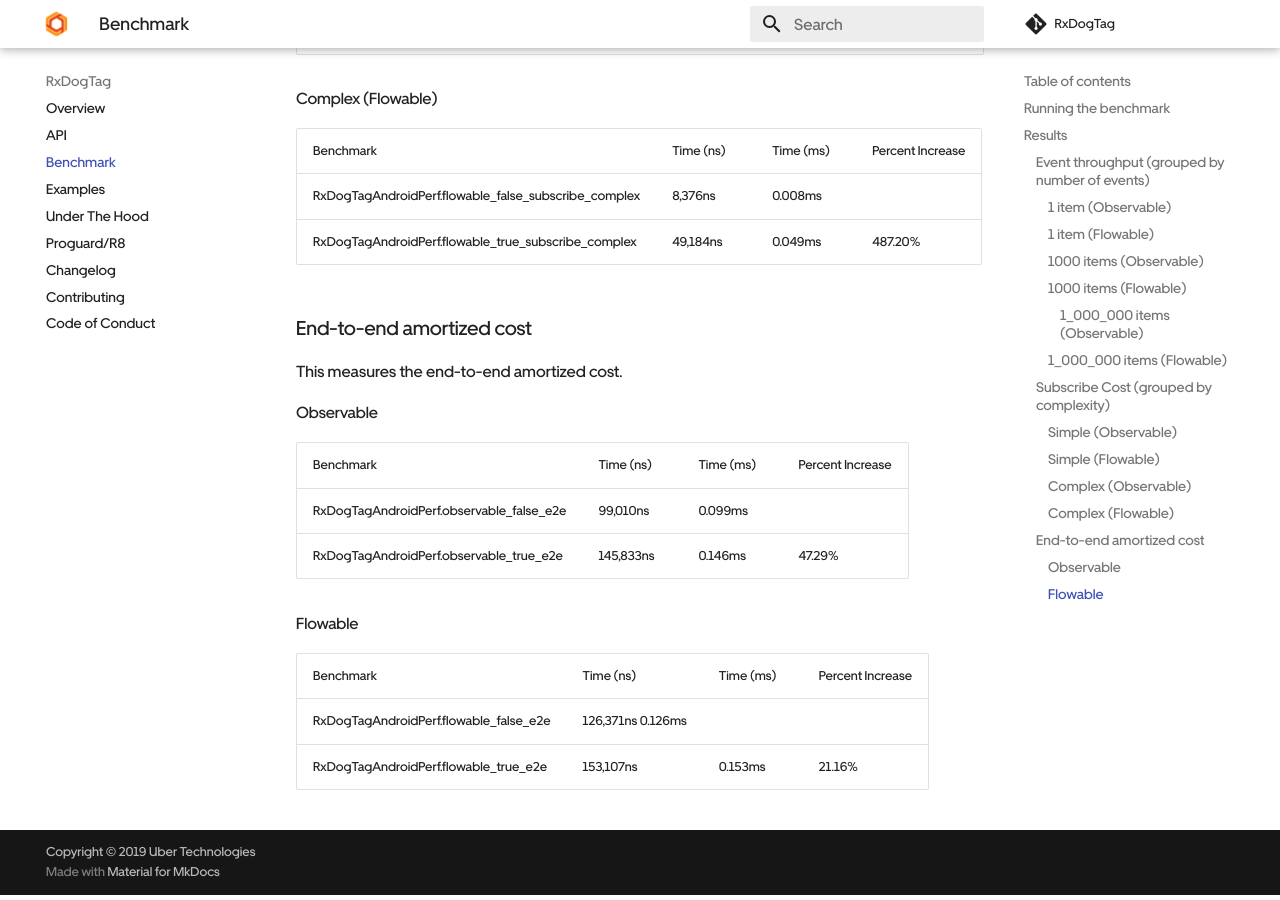
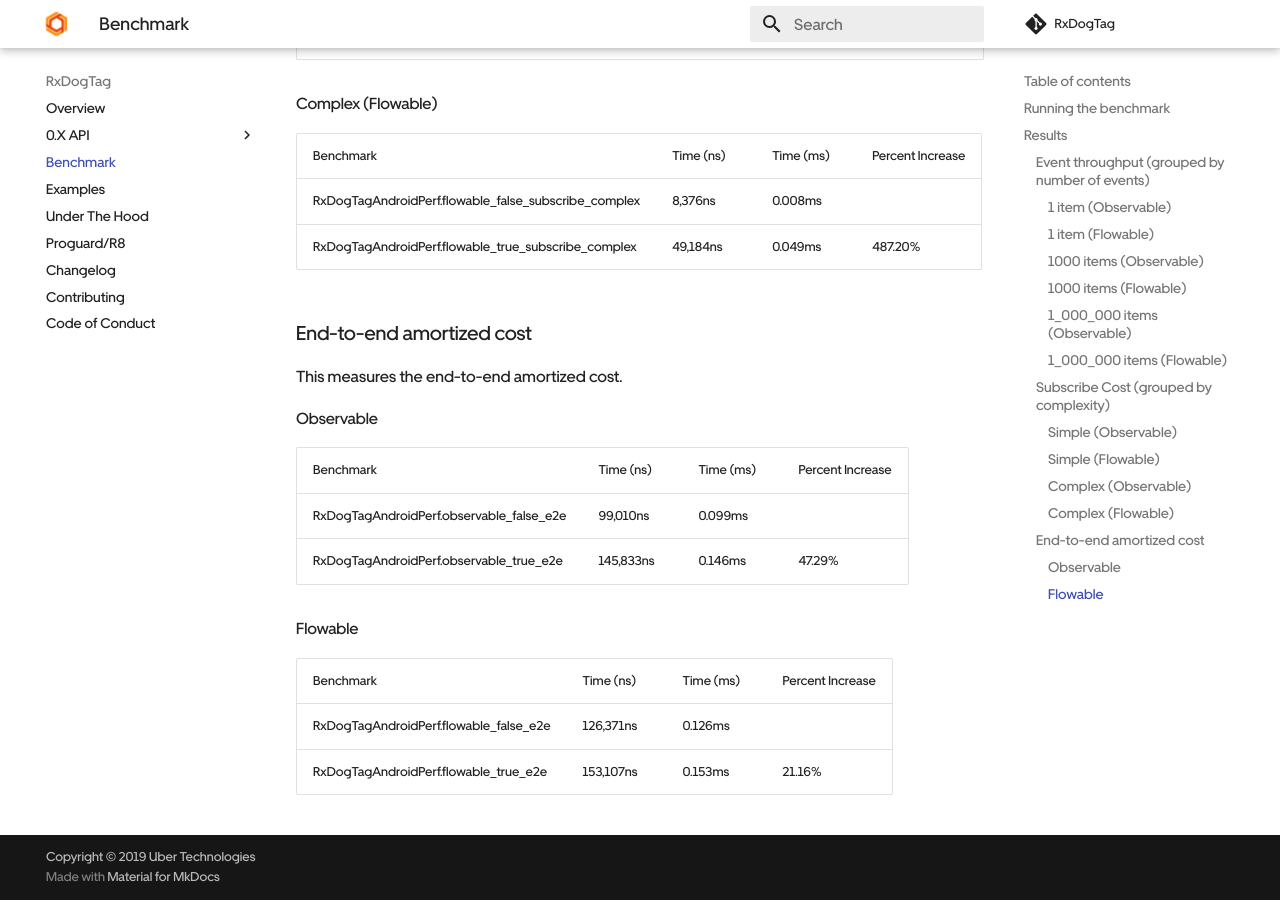
Before and after one commit to uber/RxDogTag, an MkDocs documentation site: the page built from docs/benchmark.md, in a window 1280 px wide and 900 px high, scrolled down 2652 px. Built offline with MkDocs 1.6.1 and Material for MkDocs 9.7.7, drawn with Linux system fonts in a browser that asks for light colours; comment, search, counter and statistics services are not loaded.

Commit message:
Integrate Dokka to generate markdown docs (#40)
* Fix benchmark formatting issues

* Generate docs using dokka

* Point to specific package name

* Update to Dokka 0.9.18

```diff
--- a/docs/benchmark.md
+++ b/docs/benchmark.md
@@ -40,7 +40,7 @@
 | RxDogTagAndroidPerf.flowable1000_false | 17,854ns | 0.018ms
 | RxDogTagAndroidPerf.flowable1000_true | 143,646ns | 0.144ms | 704.56%
 
-##### 1_000_000 items (Observable)
+#### 1_000_000 items (Observable)
 | Benchmark | Time (ns) | Time (ms) | Percent Increase |
 |---------- |-----------|-----------|------------------|
 | RxDogTagAndroidPerf.observable1000000_false | 17,078,596ns | 17.079ms
@@ -93,5 +93,5 @@
 #### Flowable
 | Benchmark | Time (ns) | Time (ms) | Percent Increase |
 |---------- |-----------|-----------|------------------|
-| RxDogTagAndroidPerf.flowable_false_e2e | 126,371ns  0.126ms
+| RxDogTagAndroidPerf.flowable_false_e2e | 126,371ns | 0.126ms
 | RxDogTagAndroidPerf.flowable_true_e2e | 153,107ns | 0.153ms | 21.16%
--- a/mkdocs.yml
+++ b/mkdocs.yml
@@ -37,7 +37,9 @@
 
 nav:
   - 'Overview': index.md
-  - 'API': 0.x/rxdogtag/com/uber/rxdogtag/RxDogTag.html
+  - '0.X API':
+      - 'rxdogtag': 0.x/rxdogtag/com.uber.rxdogtag/
+      - 'rxdogtag-autodispose': 0.x/rxdogtag-autodispose/com.uber.rxdogtag.autodispose/
   - 'Benchmark': benchmark.md
   - 'Examples': examples.md
   - 'Under The Hood': under-the-hood.md
```
Also changed, not shown: 6 other files.
